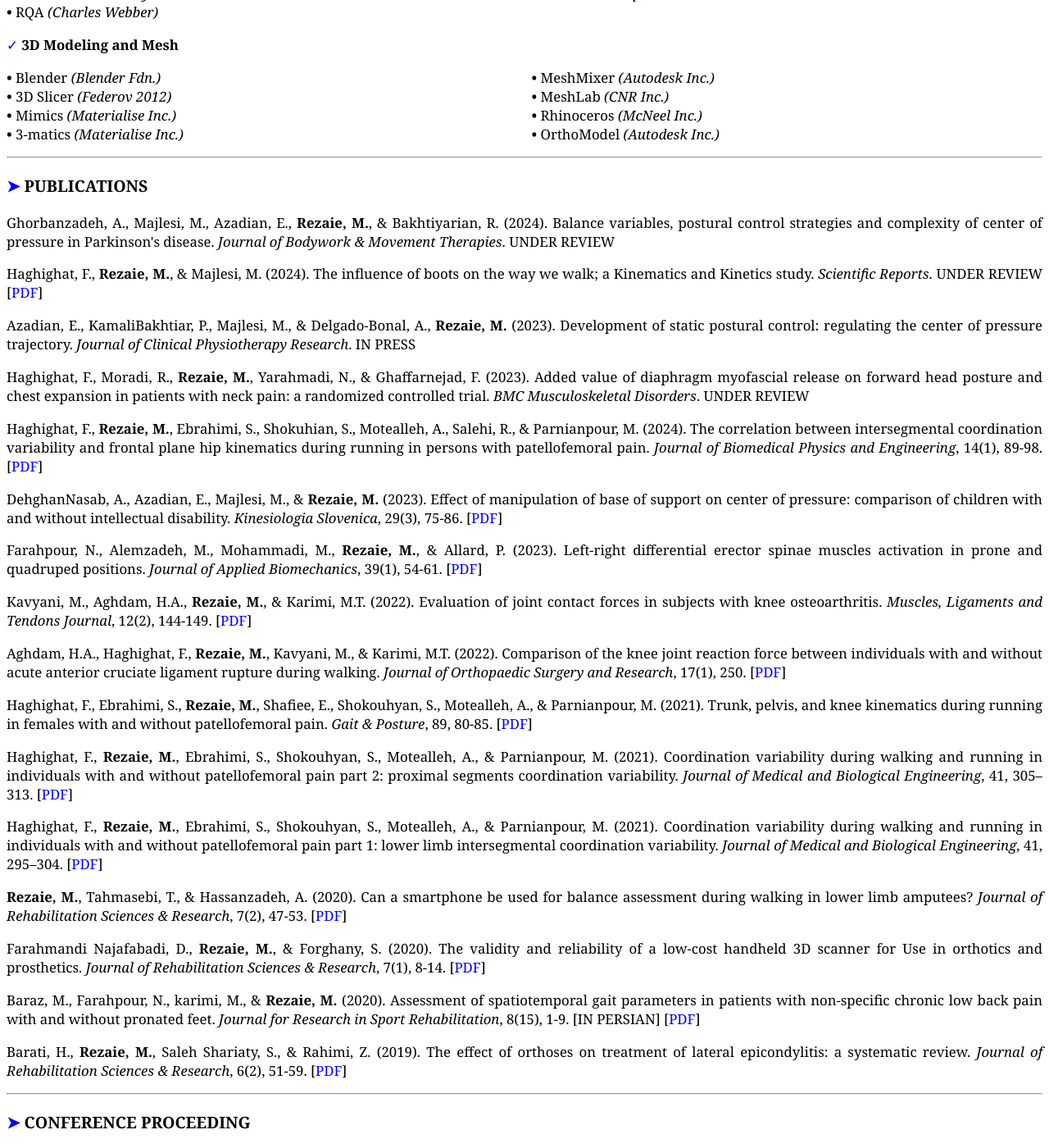
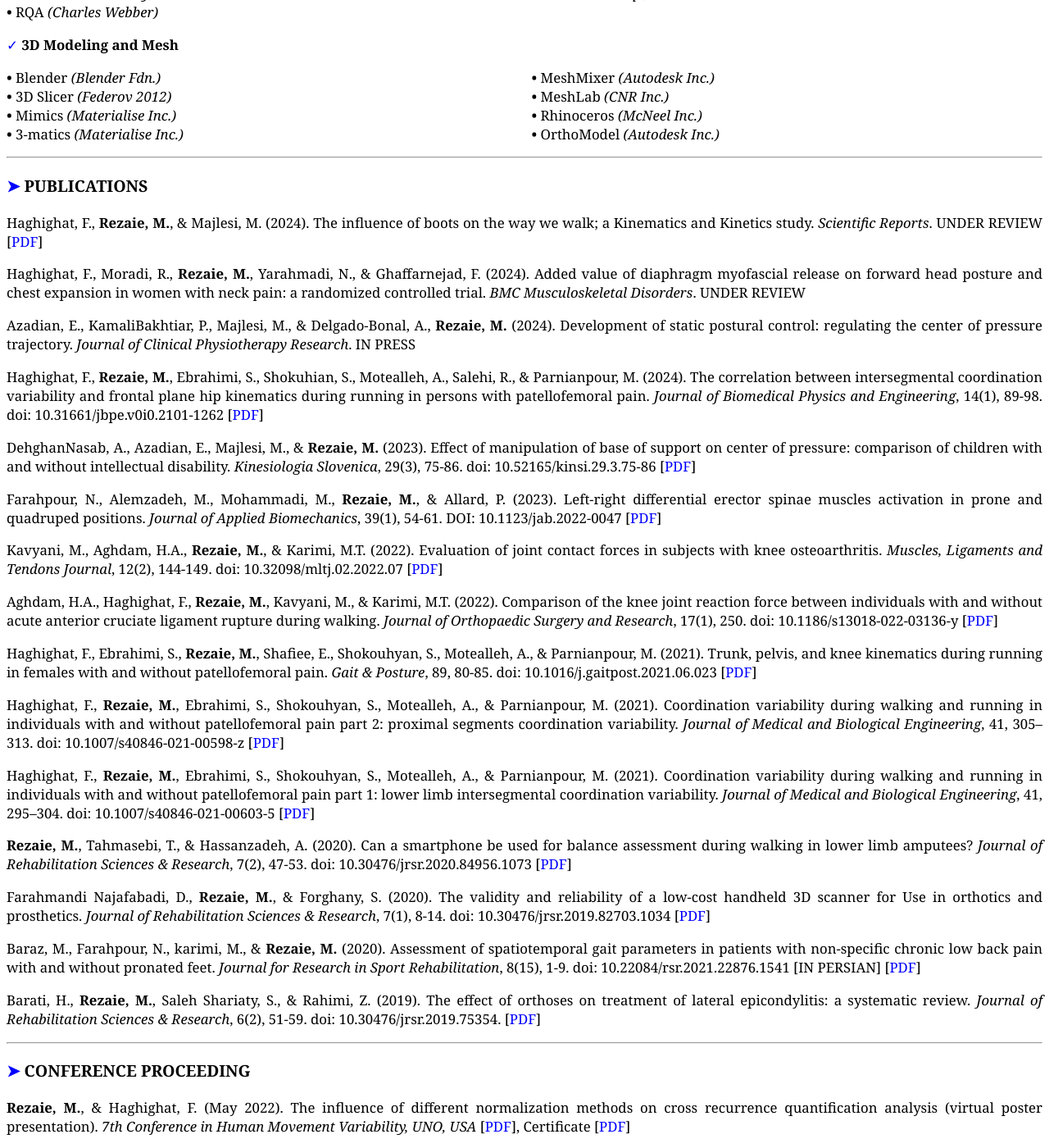
Before and after one commit to mrrezaie/mrrezaie.github.io, a Jekyll site: the page cv.html, which Jekyll copies as it is, in a window 1280 px wide and 1400 px high, scrolled down 2124 px. Shown: the whole window at 82% size. Built offline with Jekyll 4.4.1, drawn with Linux system fonts in a browser that asks for light colours.

Commit message:
Update cv.html

```diff
--- a/cv.html
+++ b/cv.html
@@ -103,17 +103,20 @@
 
 
 <p id="experience#teaching"> <a aria-label="link" href="#experience#teaching">&#10003</a> <b>Teaching</b> </p>
+
 <p>Mentored motion capture and analysis (QTM, Visual3D, and OpenSim)
     <br>Rehabilitation Research Center, Shiraz University of Medical Sciences, Iran (2019)</p>
 
 
 <p id="experience#job"> <a aria-label="link" href="#experience#job">&#10003</a> <b>Job</b> </p>
+
 <p>Computer-aided design of customized foot orthoses
     <br>(2D & 3D foot scans, plantar pressure, OrthoModel, CNC, and 3D printer)
     <br>Foot care center, Isfahan, Iran (2017–2021)</p>
 
 
 <p id="experience#certificate"> <a aria-label="link" href="#experience#certificate">&#10003</a> <b>Certificate</b> </p>
+
 <p>Musculoskeletal Modeling by Multibody Dynamics (4.0 ECTS) [<a aria-label="link" href="about/files/AU_Musculoskeletal_Modeling_Multibody_Dynamics.pdf" target="_blank" rel="noopener noreferrer">PDF</a>]
     <br>[Online] Aalborg University, Denmark (May 2022)</p>
 
@@ -129,7 +132,6 @@
 
 <h3 id="technical_skills"> <a aria-label="link" href="#technical_skills">&#10148</a> <b>TECHNICAL SKILLS</b></h3>
 
-<!-- <h3 id="technical_skills#motion"> <a aria-label="link" href="#technical_skills#motion">&#10003</a> <b>Motion Capture and Analysis</b> </h3> -->
 <p id="technical_skills#motion"> <a aria-label="link" href="#technical_skills#motion">&#10003</a> <b>Motion Capture and Analysis</b></p>
 <p id='double'> <b>&#8226;</b> Qualisys MoCap System <i>(Qualisys AB)</i>
     <br> <b>&#8226;</b> Kistler force plate <i>(Kistler Group)</i>
@@ -147,7 +149,6 @@
     <br> <b>&#8226;</b> Quintic Biomech. <i>(Quintic Ltd.)</i>
     <br> <b>&#8226;</b> AnyBody Model. Syst. <i>(Aalborg Uni.)</i></p>
 
-<!-- <h3 id="technical_skills#data"> <a aria-label="link" href="#technical_skills#data">&#10003</a> <b>Programming, Data and Statistical analysis</b> </h3> -->
 <p id="technical_skills#data"> <a aria-label="link" href="#technical_skills#data">&#10003</a> <b>Programming, Data and Statistical analysis</b></p>
 <p id='double'> <b>&#8226;</b> Python <i>(Python Softw. Fdn.)</i>
     <br> <b>&#8226;</b> MATLAB <i>(MathWorks Inc.)</i>
@@ -157,7 +158,6 @@
     <br> <b>&#8226;</b> JASP <i>(Amsterdam Uni.)</i>
     <br> <b>&#8226;</b> SPSS <i>(IBM Corp.)</i> </p>
 
-<!-- <h3 id="technical_skills#3d"> <a aria-label="link" href="#technical_skills#3d">&#10003</a> <b>3D Modeling and Mesh</b> </h3> -->
 <p id="technical_skills#3d"> <a aria-label="link" href="#technical_skills#3d">&#10003</a> <b>3D Modeling and Mesh</b></p>
 <p id='double'> <b>&#8226;</b> Blender <i>(Blender Fdn.)</i>
     <br> <b>&#8226;</b> 3D Slicer <i>(Federov 2012)</i>
@@ -177,34 +177,34 @@
 <h3 id="publications"> <a aria-label="link" href="#publications">&#10148</a> <b>PUBLICATIONS</b></h3>
 
 <!-- <p>Farahpour, N., Ghadimi, V., Ghadimi, N., <b>Rezaie, M.</b>, Alemzadeh, M. (2022). Erector spinae and rectus femoris activity during stair assending and decending with and without school back pack in adolescent idiopathic scoliosis and healthy individuals. Journal of Electromyography and Kinesiology. UNDER REVIEW [PDF]</p> -->
-<p>Ghorbanzadeh, A., Majlesi, M., Azadian, E., <b>Rezaie, M.</b>, & Bakhtiyarian, R. (2024). Balance variables, postural control strategies and complexity of center of pressure in Parkinson's disease. <i>Journal of Bodywork & Movement Therapies</i>. UNDER REVIEW</p>
+<!-- <p>Ghorbanzadeh, A., Majlesi, M., Azadian, E., <b>Rezaie, M.</b>, & Bakhtiyarian, R. (2024). Balance variables, postural control strategies and complexity of center of pressure in Parkinson's disease. <i>Journal of Bodywork & Movement Therapies</i>. UNDER REVIEW</p> -->
 <p>Haghighat, F., <b>Rezaie, M.</b>, & Majlesi, M. (2024). The influence of boots on the way we walk; a Kinematics and Kinetics study. <i>Scientific Reports</i>. UNDER REVIEW
     [<a aria-label="link" href="about/files/SREP-23-04541.pdf" target="_blank" rel="noopener noreferrer">PDF</a>]</p>
-<p>Azadian, E., KamaliBakhtiar, P., Majlesi, M., & Delgado-Bonal, A., <b>Rezaie, M.</b> (2023). Development of static postural control: regulating the center of pressure trajectory. <i>Journal of Clinical Physiotherapy Research</i>. IN PRESS</p>
-<p>Haghighat, F., Moradi, R., <b>Rezaie, M.</b>, Yarahmadi, N., & Ghaffarnejad, F. (2023). Added value of diaphragm myofascial release on forward head posture and chest expansion in patients with neck pain: a randomized controlled trial. <i>BMC Musculoskeletal Disorders</i>. UNDER REVIEW</p>
-<p>Haghighat, F., <b>Rezaie, M.</b>, Ebrahimi, S., Shokuhian, S., Motealleh, A., Salehi, R., & Parnianpour, M. (2024). The correlation between intersegmental coordination variability and frontal plane hip kinematics during running in persons with patellofemoral pain. <i>Journal of Biomedical Physics and Engineering</i>, 14(1), 89-98.
+<p>Haghighat, F., Moradi, R., <b>Rezaie, M.</b>, Yarahmadi, N., & Ghaffarnejad, F. (2024). Added value of diaphragm myofascial release on forward head posture and chest expansion in women with neck pain: a randomized controlled trial. <i>BMC Musculoskeletal Disorders</i>. UNDER REVIEW</p>
+<p>Azadian, E., KamaliBakhtiar, P., Majlesi, M., & Delgado-Bonal, A., <b>Rezaie, M.</b> (2024). Development of static postural control: regulating the center of pressure trajectory. <i>Journal of Clinical Physiotherapy Research</i>. IN PRESS</p>
+<p>Haghighat, F., <b>Rezaie, M.</b>, Ebrahimi, S., Shokuhian, S., Motealleh, A., Salehi, R., & Parnianpour, M. (2024). The correlation between intersegmental coordination variability and frontal plane hip kinematics during running in persons with patellofemoral pain. <i>Journal of Biomedical Physics and Engineering</i>, 14(1), 89-98. doi: 10.31661/jbpe.v0i0.2101-1262
     [<a aria-label="link" href="about/files/JBPE_Volume 14_Issue 1_Pages 89-98.pdf" target="_blank" rel="noopener noreferrer">PDF</a>]</p>
-<p>DehghanNasab, A., Azadian, E., Majlesi, M., & <b>Rezaie, M.</b> (2023). Effect of manipulation of base of support on center of pressure: comparison of children with and without intellectual disability. <i>Kinesiologia Slovenica</i>, 29(3), 75-86.
+<p>DehghanNasab, A., Azadian, E., Majlesi, M., & <b>Rezaie, M.</b> (2023). Effect of manipulation of base of support on center of pressure: comparison of children with and without intellectual disability. <i>Kinesiologia Slovenica</i>, 29(3), 75-86. doi: 10.52165/kinsi.29.3.75-86
     [<a aria-label="link" href="about/files/azadian2023.pdf" target="_blank" rel="noopener noreferrer">PDF</a>]</p>
-<p>Farahpour, N., Alemzadeh, M., Mohammadi, M., <b>Rezaie, M.</b>, & Allard, P. (2023). Left-right differential erector spinae muscles activation in prone and quadruped positions. <i>Journal of Applied Biomechanics</i>, 39(1), 54-61.
+<p>Farahpour, N., Alemzadeh, M., Mohammadi, M., <b>Rezaie, M.</b>, & Allard, P. (2023). Left-right differential erector spinae muscles activation in prone and quadruped positions. <i>Journal of Applied Biomechanics</i>, 39(1), 54-61. DOI: 10.1123/jab.2022-0047
     [<a aria-label="link" href="about/files/1543-2688-article-p54.pdf" target="_blank" rel="noopener noreferrer">PDF</a>]</p>
-<p>Kavyani, M., Aghdam, H.A., <b>Rezaie, M.</b>, & Karimi, M.T. (2022). Evaluation of joint contact forces in subjects with knee osteoarthritis. <i>Muscles, Ligaments and Tendons Journal</i>, 12(2), 144-149.
+<p>Kavyani, M., Aghdam, H.A., <b>Rezaie, M.</b>, & Karimi, M.T. (2022). Evaluation of joint contact forces in subjects with knee osteoarthritis. <i>Muscles, Ligaments and Tendons Journal</i>, 12(2), 144-149. doi: 10.32098/mltj.02.2022.07
     [<a aria-label="link" href="about/files/10.32098mltj.02.2022.07.pdf" target="_blank" rel="noopener noreferrer">PDF</a>]</p>
-<p>Aghdam, H.A., Haghighat, F., <b>Rezaie, M.</b>, Kavyani, M., & Karimi, M.T. (2022). Comparison of the knee joint reaction force between individuals with and without acute anterior cruciate ligament rupture during walking. <i>Journal of Orthopaedic Surgery and Research</i>, 17(1), 250.
+<p>Aghdam, H.A., Haghighat, F., <b>Rezaie, M.</b>, Kavyani, M., & Karimi, M.T. (2022). Comparison of the knee joint reaction force between individuals with and without acute anterior cruciate ligament rupture during walking. <i>Journal of Orthopaedic Surgery and Research</i>, 17(1), 250. doi: 10.1186/s13018-022-03136-y
     [<a aria-label="link" href="about/files/s13018-022-03136-y.pdf" target="_blank" rel="noopener noreferrer">PDF</a>]</p>
-<p>Haghighat, F., Ebrahimi, S., <b>Rezaie, M.</b>, Shafiee, E., Shokouhyan, S., Motealleh, A., & Parnianpour, M. (2021). Trunk, pelvis, and knee kinematics during running in females with and without patellofemoral pain. <i>Gait & Posture</i>, 89, 80-85.
+<p>Haghighat, F., Ebrahimi, S., <b>Rezaie, M.</b>, Shafiee, E., Shokouhyan, S., Motealleh, A., & Parnianpour, M. (2021). Trunk, pelvis, and knee kinematics during running in females with and without patellofemoral pain. <i>Gait & Posture</i>, 89, 80-85. doi: 10.1016/j.gaitpost.2021.06.023
     [<a aria-label="link" href="about/files/j.gaitpost.2021.06.023.pdf" target="_blank" rel="noopener noreferrer">PDF</a>]</p>
-<p>Haghighat, F., <b>Rezaie, M.</b>, Ebrahimi, S., Shokouhyan, S., Motealleh, A., & Parnianpour, M. (2021). Coordination variability during walking and running in individuals with and without patellofemoral pain part 2: proximal segments coordination variability. <i>Journal of Medical and Biological Engineering</i>, 41, 305–313.
+<p>Haghighat, F., <b>Rezaie, M.</b>, Ebrahimi, S., Shokouhyan, S., Motealleh, A., & Parnianpour, M. (2021). Coordination variability during walking and running in individuals with and without patellofemoral pain part 2: proximal segments coordination variability. <i>Journal of Medical and Biological Engineering</i>, 41, 305–313. doi: 10.1007/s40846-021-00598-z
     [<a aria-label="link" href="about/files/s40846-021-00598-z.pdf" target="_blank" rel="noopener noreferrer">PDF</a>]</p>
-<p>Haghighat, F., <b>Rezaie, M.</b>, Ebrahimi, S., Shokouhyan, S., Motealleh, A., & Parnianpour, M. (2021). Coordination variability during walking and running in individuals with and without patellofemoral pain part 1: lower limb intersegmental coordination variability. <i>Journal of Medical and Biological Engineering</i>, 41, 295–304.
+<p>Haghighat, F., <b>Rezaie, M.</b>, Ebrahimi, S., Shokouhyan, S., Motealleh, A., & Parnianpour, M. (2021). Coordination variability during walking and running in individuals with and without patellofemoral pain part 1: lower limb intersegmental coordination variability. <i>Journal of Medical and Biological Engineering</i>, 41, 295–304. doi: 10.1007/s40846-021-00603-5
     [<a aria-label="link" href="about/files/s40846-021-00603-5.pdf" target="_blank" rel="noopener noreferrer">PDF</a>]</p>
-<p><b>Rezaie, M.</b>, Tahmasebi, T., & Hassanzadeh, A. (2020). Can a smartphone be used for balance assessment during walking in lower limb amputees? <i>Journal of Rehabilitation Sciences & Research</i>, 7(2), 47-53.
+<p><b>Rezaie, M.</b>, Tahmasebi, T., & Hassanzadeh, A. (2020). Can a smartphone be used for balance assessment during walking in lower limb amputees? <i>Journal of Rehabilitation Sciences & Research</i>, 7(2), 47-53. doi: 10.30476/jrsr.2020.84956.1073
     [<a aria-label="link" href="about/files/jrsr_2020_84956_1073.pdf" target="_blank" rel="noopener noreferrer">PDF</a>]</p>
-<p>Farahmandi Najafabadi, D., <b>Rezaie, M.</b>, & Forghany, S. (2020). The validity and reliability of a low-cost handheld 3D scanner for Use in orthotics and prosthetics. <i>Journal of Rehabilitation Sciences & Research</i>, 7(1), 8-14.
+<p>Farahmandi Najafabadi, D., <b>Rezaie, M.</b>, & Forghany, S. (2020). The validity and reliability of a low-cost handheld 3D scanner for Use in orthotics and prosthetics. <i>Journal of Rehabilitation Sciences & Research</i>, 7(1), 8-14. doi: 10.30476/jrsr.2019.82703.1034
     [<a aria-label="link" href="about/files/jrsr_2019_82703_1034.pdf" target="_blank" rel="noopener noreferrer">PDF</a>]</p>
-<p>Baraz, M., Farahpour, N., karimi, M., & <b>Rezaie, M.</b> (2020). Assessment of spatiotemporal gait parameters in patients with non-specific chronic low back pain with and without pronated feet. <i>Journal for Research in Sport Rehabilitation</i>, 8(15), 1-9. [IN PERSIAN]
+<p>Baraz, M., Farahpour, N., karimi, M., & <b>Rezaie, M.</b> (2020). Assessment of spatiotemporal gait parameters in patients with non-specific chronic low back pain with and without pronated feet. <i>Journal for Research in Sport Rehabilitation</i>, 8(15), 1-9. doi: 10.22084/rsr.2021.22876.1541 [IN PERSIAN]
     [<a aria-label="link" href="about/files/rsr.2021.22876.1541.pdf" target="_blank" rel="noopener noreferrer">PDF</a>]</p>
-<p>Barati, H., <b>Rezaie, M.</b>, Saleh Shariaty, S., & Rahimi, Z. (2019). The effect of orthoses on treatment of lateral epicondylitis: a systematic review. <i>Journal of Rehabilitation Sciences & Research</i>, 6(2), 51-59.
+<p>Barati, H., <b>Rezaie, M.</b>, Saleh Shariaty, S., & Rahimi, Z. (2019). The effect of orthoses on treatment of lateral epicondylitis: a systematic review. <i>Journal of Rehabilitation Sciences & Research</i>, 6(2), 51-59. doi: 10.30476/jrsr.2019.75354.
     [<a aria-label="link" href="about/files/jrsr_2019_75354.pdf" target="_blank" rel="noopener noreferrer">PDF</a>]</p>
 <hr>
 
```
